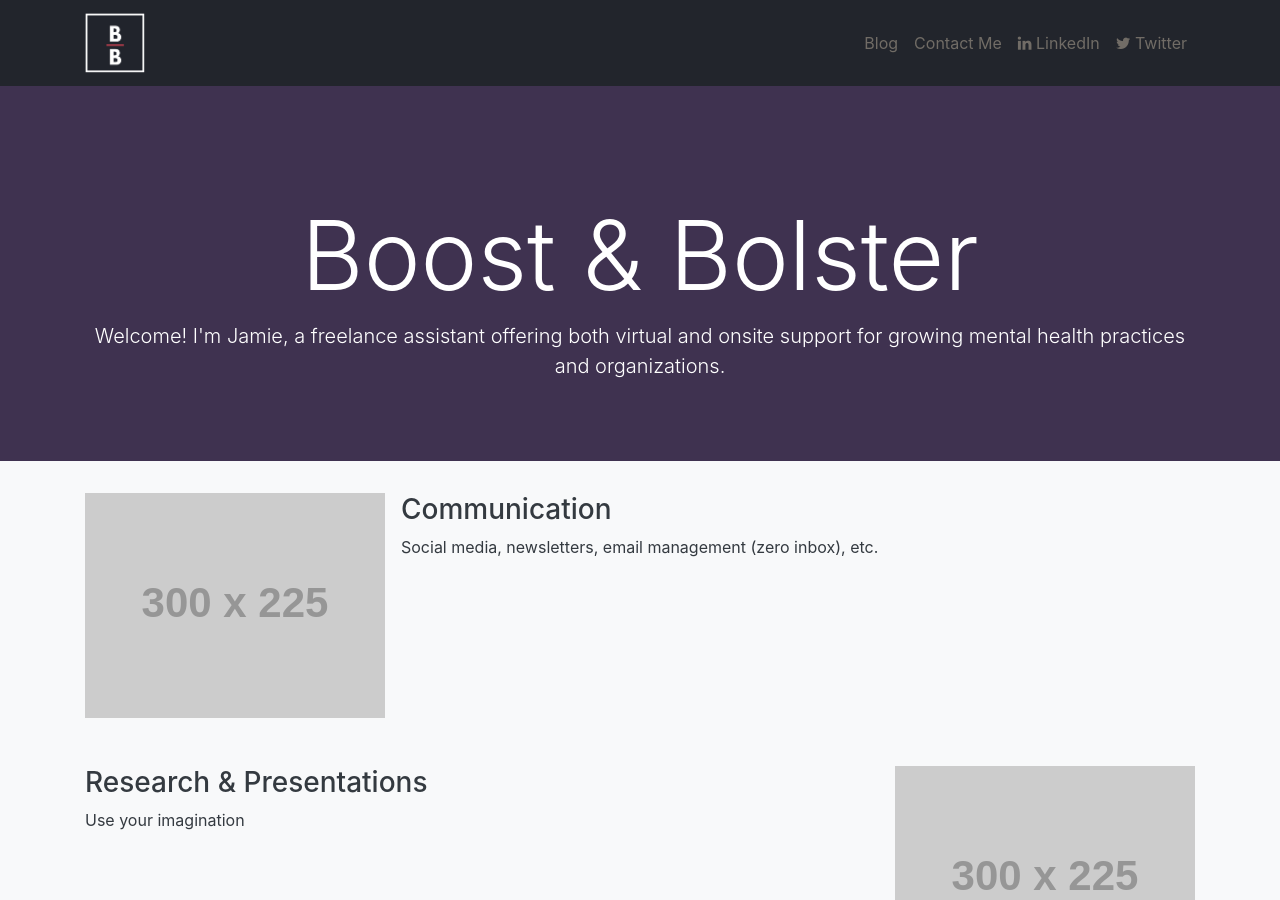
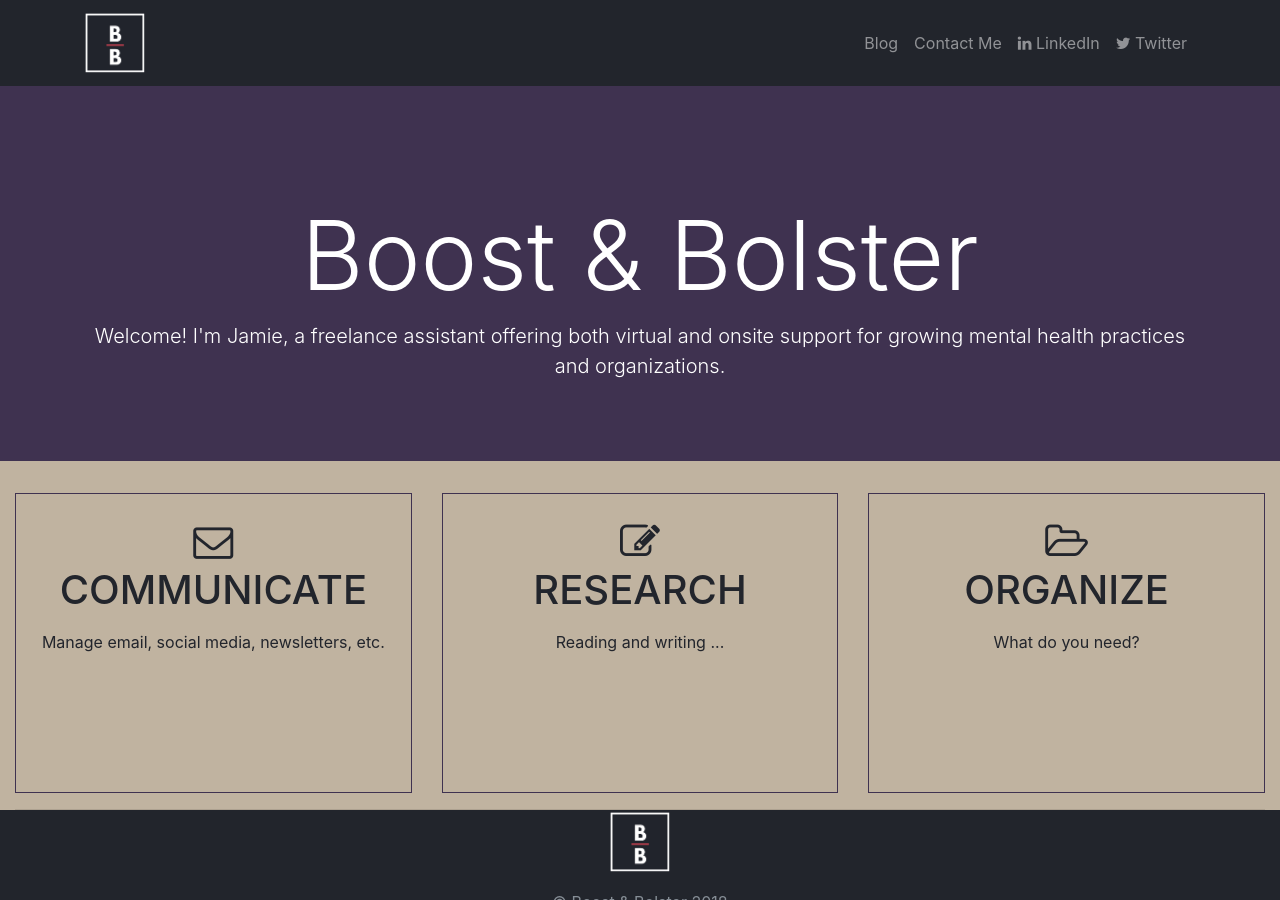
Before and after one commit to jmblcsw/jmblcsw, a Jekyll site: the page built from index.html, in a window 1280 px wide and 900 px high. Built offline with Jekyll 4.4.1, drawn with Linux system fonts in a browser that asks for light colours; nearby versions of some CDN libraries.

Commit message:
mouseover divs

```diff
--- a/_includes/footer.html
+++ b/_includes/footer.html
@@ -1,38 +1,42 @@
 <footer class="site-footer">
-  <div class="container mt-5 mb-1">
-    <div class="row">
-      <div class="col text-left">
-        <ul class="list-inline">
-          <li class="list-inline-item">
-            <a href="#">
+  <div class="row align-items-end">
+    <div class="col text-center">
+      <img src="{{site.baseurl}}/img/BB.png" width="60" height="60" alt="{{ site.title }}" />
+    </div>
+  </div>
+  <div class="row align-items-center">
+  <!-- <div class="container mt-5 mb-1"> -->
+      <div class="col-md-3 text-center">
+          <div class="row">
+            <div class="col">
+              <a href="#">
               Privacy Policy
             </a>
-          </li>
-          <li class="list-inline-item">
-            <a href="#">
+            </div>
+            <div class="col">
+              <a href="#">
               Terms of Use
             </a>
-          </li>
-        </ul>
+            </div>
+          </div>
       </div>
-      <div class="col text-center">
-        <img src="{{site.baseurl}}/img/BB.png" width="60" height="60" alt="{{ site.title }}" />
+      <div class="col-md-6 text-center">
         <p class="text-muted">&copy; {{site.title}} 2018</p>
       </div>
-      <div class="col text-right">
-        <ul class="list-inline">
-          <li class="list-inline-item">
+      <div class="col-md-3 text-center">
+        <div class="row">
+          <div class="col">
             <a href="https://linkedin.com/in/{{ site.linkedin_username }}" target="_blank">
               <i class="fa fa-linkedin"></i> LinkedIn
             </a>
-          </li>
-          <li class="list-inline-item">
+          </div>
+          <div class="col">
             <a href="https://twitter.com/{{ site.twitter_username }}" target="_blank">
               <i class="fa fa-twitter" aria-hidden="true"></i> Twitter
             </a>
-          </li>
-        </ul>
+          </div>
+        </div>
       </div>
     </div>
-  </div>
+  <!-- </div> -->
 </footer>
--- a/_sass/_custom.scss
+++ b/_sass/_custom.scss
@@ -20,7 +20,8 @@
 
 // Colors Overwrites
 
- $white:  #C0B3A0;
+ $white:  #fff;
+ $scrub:  #C0B3A0;
 $gray-100: #f8f9fa;
 // $gray-200: #e9ecef;
 // $gray-300: #dee2e6;
@@ -43,8 +44,8 @@
 // $teal:    #20c997;
 // $cyan:    #17a2b8;
 
-$primary:          #22252c;
-// $secondary:     $gray-600 !default;
+$primary:          #22252c !default;
+$secondary:        #3F3250 !default;
  $success:         $pink !default;
 // $info:          $cyan !default;
 // $warning:       $yellow !default;
--- a/css/main.scss
+++ b/css/main.scss
@@ -7,7 +7,7 @@
 
 .jumbotron {
    // background-image: url(http://placekitten.com/g/1000/400);
-    background-color: #3F3250;
+    background-color: $secondary;
     background-size: cover;
     background-repeat: no-repeat;
     color: white;
@@ -24,16 +24,48 @@
 
 body {
   margin-bottom: $footer-height;
+  background-color: $scrub;
 }
 
 .site-footer {
   background-color: $primary;
   position: absolute;
   bottom: 0;
-  height: $footer-height;
+  min-height: $footer-height;
   line-height: 60px;
   width: 100%;
+  margin-top: 20px;
 }
+
+.rollover {
+  position: relative;
+  display: inline-block;
+  width:100%;
+  color: $primary;
+}
+
+.rollover .rollover-top {
+  //display: none;
+  opacity: 0;
+  position: absolute;
+  top: 0;
+  left: 0;
+  z-index: 99;
+  color: $white;
+}
+
+.rollover:hover .rollover-top {
+  //display: inline;
+  opacity: 1;
+  background-color: $secondary;
+  filter:alpha(opacity=100);/*position where
+    enlarged image should offset horizontally */
+    -webkit-transition: all 1s ease-in-out;
+    -moz-transition: all 1s ease-in-out;
+    -o-transition: all 1s ease-in-out;
+    transition: all 1s ease-in-out;
+}
+
 
 // Material Icons
 
--- a/index.html
+++ b/index.html
@@ -9,12 +9,80 @@
   </div>
 </div>
 
-<section class="container">
+<section class="container-fluid">
+  <div class="row">
+    <div class="col-md-4">
+      <div class="rollover" style="height: 300px;">
+        <div class="border border-secondary h-100 w-100">
+          <div class="pt-4 h1 text-center">
+            <i class="fa fa-envelope-o" aria-hidden="true"></i>
+            <p>COMMUNICATE</p>
+          </div>
+          <div class="d-flex align-items-center justify-content-center">
+            Manage email, social media, newsletters, etc.
+          </div>
+        </div>
+        <div class="border border-white rollover-top h-100 w-100">
+          <div class="text-center pt-2 h3">
+            <i class="fa fa-envelope-o" aria-hidden="true"></i>
+          </div>
+          <div class="d-flex align-items-center p-4">
+            More details coming soon ...
+          </div>
+        </div>
+      </div>
+    </div>
+   <div class="col-md-4">
+     <div class="rollover" style="height: 300px;">
+        <div class="border border-secondary h-100 w-100">
+          <div class="pt-4 h1 text-center">
+            <i class="fa fa-pencil-square-o" aria-hidden="true"></i>
+            <p>RESEARCH</p>
+          </div>
+          <div class="d-flex align-items-center justify-content-center">
+            Reading and writing ...
+          </div>
+        </div>
+        <div class="border border-white rollover-top h-100 w-100">
+          <div class="text-center pt-2 h3">
+            <i class="fa fa-envelope-o" aria-hidden="true"></i>
+          </div>
+          <div class="d-flex align-items-center p-4">
+            More details coming soon ...
+          </div>
+        </div>
+      </div>
+    </div>
+    <div class="col-md-4">
+      <div class="rollover" style="height: 300px;">
+        <div class="border border-secondary h-100 w-100">
+          <div class="pt-4 h1 text-center">
+            <i class="fa fa-folder-open-o" aria-hidden="true"></i>
+            <p>ORGANIZE</p>
+          </div>
+          <div class="d-flex align-items-center justify-content-center">
+            What do you need?
+          </div>
+        </div>
+        <div class="border border-white rollover-top h-100 w-100">
+          <div class="text-center pt-2 h3">
+            <i class="fa fa-envelope-o" aria-hidden="true"></i>
+          </div>
+          <div class="d-flex align-items-center p-4">
+            More details coming soon ...
+          </div>
+        </div>
+      </div>
+  </div>
+</div>
+<hr>
+
   <!--<h2 class="text-center display-4">Philosophy</h1>-->
 
-  <ul class="list-unstyled">
-    <li class="media mb-5">
+  <!-- <ul class="list-unstyled">
+    <li class="media mb-5 div-hover">
       <img class="mr-3" src="https://dummyimage.com/300x225" alt="Generic placeholder image">
+      <div class="div-top"> Hello World </div>
       <div class="media-body">
         <h3>Communication</h3>
         <p>Social media, newsletters, email management (zero inbox), etc. </p>
@@ -29,14 +97,13 @@
       </div>
       <img class="ml-3" src="https://dummyimage.com/300x225" alt="Generic placeholder image">
     </li>
-
-    <!--<li class="media mb-5">
+    <li class="media mb-5">
       <img class="mr-3" src="https://dummyimage.com/300x225" alt="Generic placeholder image">
       <div class="media-body">
         <h3>Philosophy 3</h3>
         <p>Cras sit amet nibh libero, in gravida nulla. Nulla vel metus scelerisque ante sollicitudin. Cras purus odio, vestibulum in vulputate at, tempus viverra turpis. Fusce condimentum nunc ac nisi vulputate fringilla. Donec lacinia congue felis in faucibus.</p>
         <p>Donec sed odio dui. Nullam quis risus eget urna mollis ornare vel eu leo. Cum sociis natoque penatibus et magnis dis parturient montes, nascetur ridiculus mus.</p>
       </div>
-    </li>-->
-  </ul>
+    </li>
+  </ul> -->
 </section>
```
